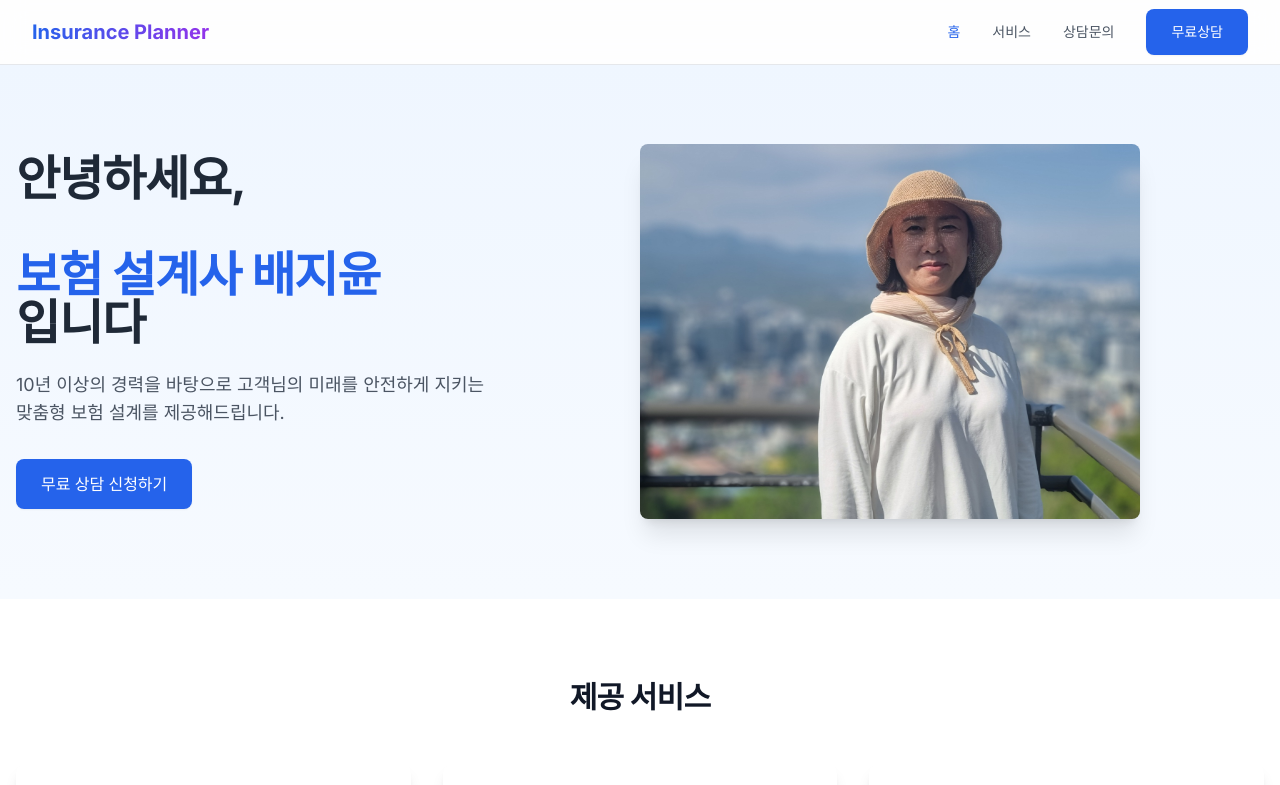
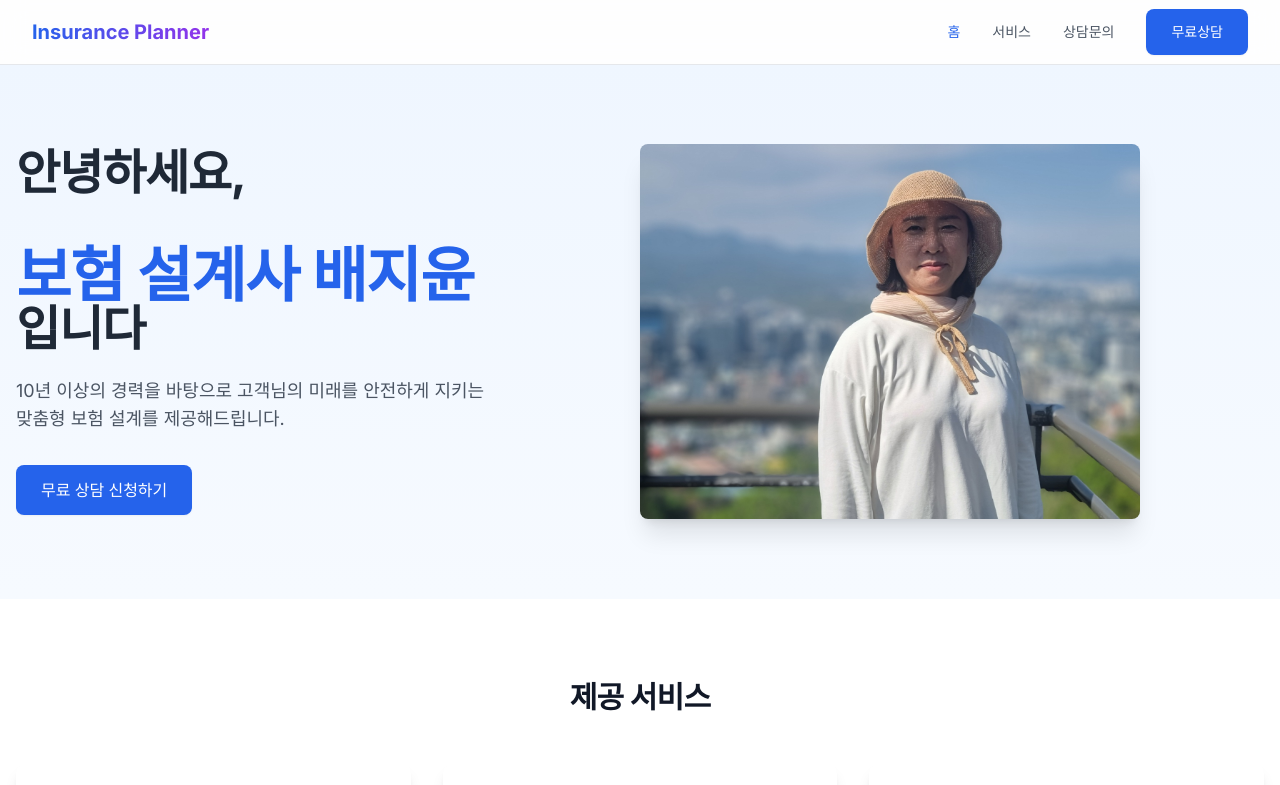
Before and after one commit to hskdan/jea, a Next.js app: page / in a window 1280 px wide. Shown: the top 785 px of the page. Built offline with nearby package versions, Linux system fonts and the light colour scheme.

Commit message:
Update: Change name text size to 60px

```diff
--- a/app/page.tsx
+++ b/app/page.tsx
@@ -38,7 +38,7 @@ export default function Home() {
               transition={{ duration: 0.6 }}
             >
               안녕하세요,<br /><br />
-              <span className="text-blue-600">보험 설계사 배지윤</span><br />
+              <span className="text-blue-600 text-[60px]">보험 설계사 배지윤</span><br />
               입니다
             </motion.h1>
             <motion.p
```
